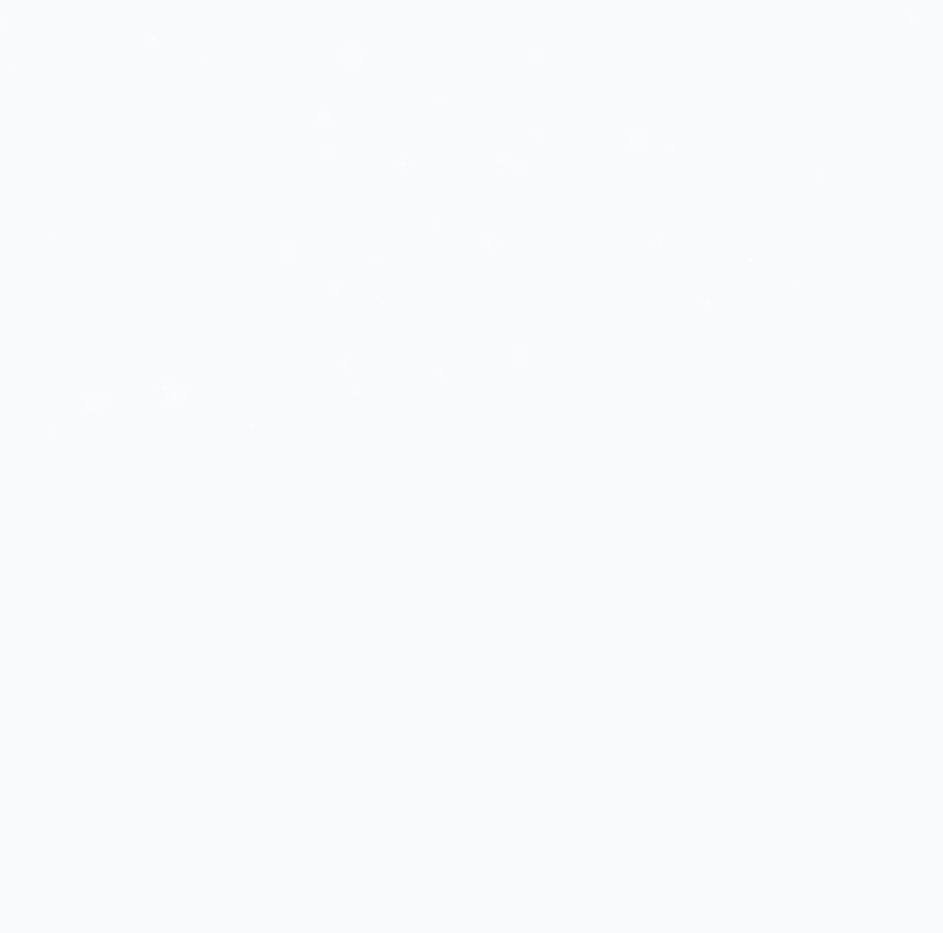
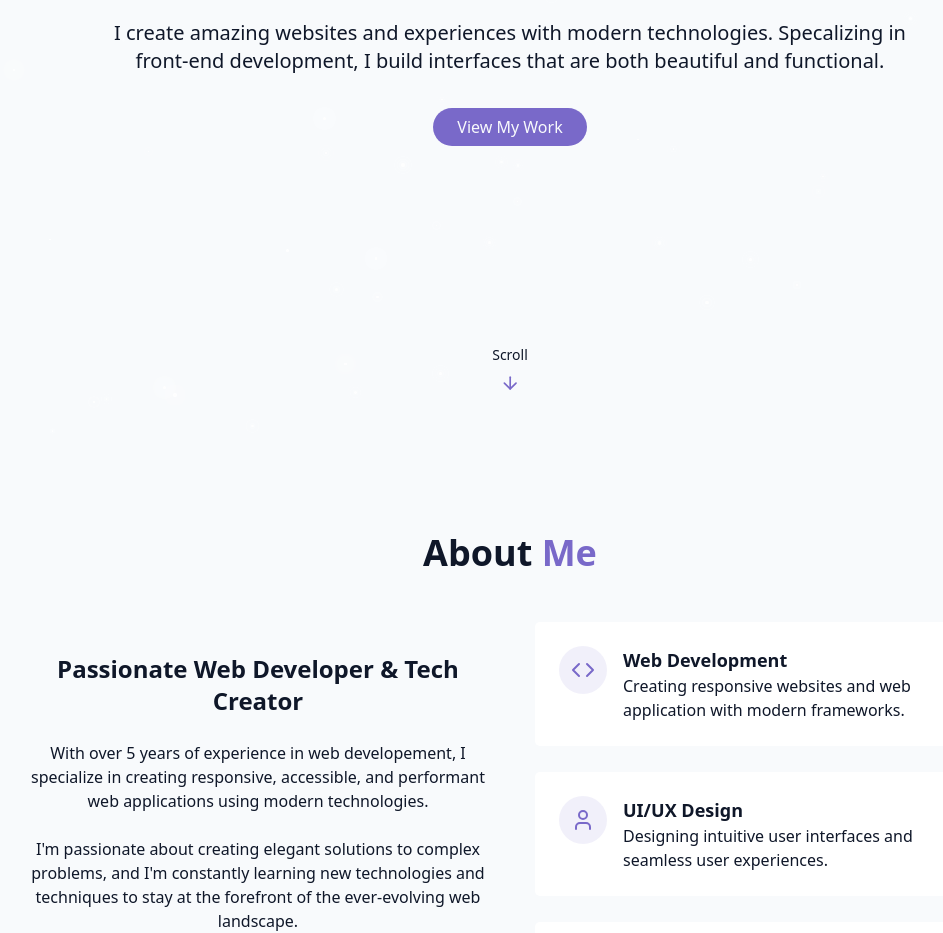
Before and after one commit to burhanqb/Portfolio, a React (Vite) app: page / in a window 1280 px wide. Shown: the part 363-1296 px from the top of the page, without its empty margins (130-1073 px from the left). Before the commit the page ends 800 px from the top, so only its background shows below. Built offline with nearby package versions, Linux system fonts and the light colour scheme.

Commit message:
Added Skills & About Me

```diff
--- /dev/null
+++ b/src/components/AboutSection.jsx
@@ -0,0 +1,81 @@
+import { Briefcase, Code, User } from "lucide-react";
+
+export const AboutSection = () => {
+    return (
+        <section id = "about" className="py-24 px-4 relative">
+            <div className="container mx-auto max-w-5xl">
+                <h2 className="text-3xl md:text-4xl font-bold mb-12 text-center">
+                    About <span className="text-primary"> Me</span>
+                </h2>
+                <div className="grid grid-cols-1 md:grid-cols-2 gap-12 items-center">
+                    <div className="space-y-6">
+                        <h3 className="text-2xl font-semibold">Passionate Web Developer & Tech Creator</h3>
+                        <p className="text-muted-foreground">
+                            With over 5 years of experience in web developement, I specialize
+                            in creating responsive, accessible, and performant web
+                            applications using modern technologies.
+                        </p>
+                        <p className="text-muted-foreground">
+                            I'm passionate about creating elegant solutions to complex
+                            problems, and I'm constantly learning new technologies and
+                            techniques to stay at the forefront of the ever-evolving web
+                            landscape.
+                        </p>
+                        <div className="flex flex-col sm:flex-row gap-4 pt-4 justify-center">
+                            <a href="#contact" className="cosmic-button">
+                                Get In Touch
+                            </a>
+                            <a href="" className="px-6 py-2 rounded-full border border-primary text-primary hover:bg-primary/10 transition-colors duration-300">
+                                Download CV
+                            </a>
+                        </div>
+                    </div>
+                    <div className="grid grid-cols-1 gap-6">
+                        <div className="gradient-border p-6 card-hover">
+                            <div className="flex items-start gap-4">
+                                <div className="p-3 rounded-full bg-primary/10">
+                                    <Code className="h-6 w-6 text-primary" />
+                                </div>
+                                <div className="text-left">
+                                    <h4 className="font-semibold text-lg"> Web Development</h4>
+                                    <p className="text-muted-foreground">
+                                        Creating responsive websites and web application with
+                                        modern frameworks.
+                                    </p>
+                                </div>
+                            </div>
+                        </div>
+                        <div className="gradient-border p-6 card-hover">
+                            <div className="flex items-start gap-4">
+                                <div className="p-3 rounded-full bg-primary/10">
+                                    <User className="h-6 w-6 text-primary" />
+                                </div>
+                                <div className="text-left">
+                                    <h4 className="font-semibold text-lg">UI/UX Design</h4>
+                                    <p className="text-muted-foreground">
+                                        Designing intuitive user interfaces and seamless user
+                                        experiences.
+                                    </p>
+                                </div>
+                            </div>
+                        </div>
+                        <div className="gradient-border p-6 card-hover">
+                            <div className="flex items-start gap-4">
+                                <div className="p-3 rounded-full bg-primary/10">
+                                    <Briefcase className="h-6 w-6 text-primary" />
+                                </div>
+                                <div className="text-left">
+                                    <h4 className="font-semibold text-lg">Project Management</h4>
+                                    <p className="text-muted-foreground">
+                                        Leadin projects from conception to completion with agile
+                                        methodologies.
+                                    </p>
+                                </div>
+                            </div>
+                        </div>
+                    </div>
+                </div>
+            </div>
+        </section>
+    );
+};
--- /dev/null
+++ b/src/components/HeroSection.jsx
@@ -0,0 +1,32 @@
+import { ArrowDown } from "lucide-react";
+
+
+export const HeroSection = () => {
+    return (
+    <section id = "hero" className="relative min-h-screen flex flex-col items-center justify-center px-4">
+        <div className="container max-w-4xl mx-auto text-center z-10">
+            <div className="space-y-6">
+                <h1 className="text-4xl md:text-6xl font-bold tracking-tight">
+                    <span className="opacity-0 animate-fade-in"> Hi, I'm</span>
+                    <span className="text-primary opacity-0 animate-fade-in-delay-1"> Burhanuddin</span>
+                    <span className="text-gradient ml-2 opacity-0 animate-fade-in-delay-2"> Qadir</span>
+                </h1>
+                <p className="text-lg md:text-xl text-muted-foreground max-2-2xl mx-auto opacity-0 animate-fade-in-delay-3">
+                    I create amazing websites and experiences with modern technologies.
+                    Specalizing in front-end development, I build interfaces that are
+                    both beautiful and functional.
+                </p>
+                <div className="pt-4 opacity-0 animate-fade-in-delay-4">
+                    <a href="#projects" className="cosmic-button">
+                        View My Work
+                    </a>
+                </div>
+            </div>
+        </div>
+        <div className="absolute bottom-8 left-1/2 -translate-x-1/2 flex flex-col items-center animate-bounce">
+            <span className="text-sm text-muted-foreground mb-2"> Scroll </span>
+            <ArrowDown className="h-5 w-5 text-primary" />
+        </div>
+    </section>
+    );
+};
--- /dev/null
+++ b/src/components/ProjectsSection.jsx
@@ -0,0 +1,9 @@
+const projects = [
+    {
+
+    }
+]
+
+export const ProjectsSection = () => {
+    return <div></div>
+};
--- /dev/null
+++ b/src/components/SkillsSection.jsx
@@ -0,0 +1,65 @@
+import { cn } from "../lib/utils";
+import { useState } from "react";
+
+const skills = [
+    //Frontend
+    {name: "HTML/CSS", level: 95, category: "frontend"},
+    {name: "JavaScript", level: 90, category: "frontend"},
+    {name: "React", level: 90, category: "frontend"},
+    {name: "TypeScript", level: 85, category: "frontend"},
+    {name: "Tailwind CSS", level: 90, category: "frontend"},
+    {name: "Next.js", level: 80, category: "frontend"},
+
+    //Backend
+    {name: "Node.js", level: 95, category: "backend"},
+    {name: "Express", level: 95, category: "backend"},
+    {name: "MongoDB", level: 95, category: "backend"},
+    {name: "PostgreSQL", level: 95, category: "backend"},
+    {name: "GraphQL", level: 95, category: "backend"},
+
+    //Tools
+    {name: "Git/Github", level: 95, category: "tools"},
+    {name: "Docker", level: 95, category: "tools"},
+    {name: "Figma", level: 95, category: "tools"},
+    {name: "VS Code", level: 95, category: "tools"},
+];
+
+const categories = ["all", "frontend", "backend", "tools"];
+
+
+
+export const SkillsSection = () => {
+        const [activeCategory, setActiveCategory] = useState("all");
+        const filteredSkills = skills.filter((skill) => activeCategory === "all" || skill.category === activeCategory);
+    return (
+        <section id="skills" className="py-24 px-4 relative bg-secondary/30">
+            <div className="container mx-auto max-w-5xl">
+                <h2 className="text-3xl md:text-4xl font-bold mb-12 text-center">
+                    My <span className="text-primary"> Skills</span>
+                </h2>
+                <div className="flex flex-wrap justify-center gap-4 mb-12">
+                    {categories.map((category, key) => (
+                        <button key={key} className={cn("px-5 py-2 rounded-full transition-colors duration-300 capitalize", activeCategory === category ? "bg-primary text-primary-foreground" : "bg-secondary/70 text-foreground hover:bd-secondary")} onClick={() => setActiveCategory(category)}>
+                            {category}
+                        </button>
+                    ))}
+                </div>
+                <div className="grid grid-cols-1 sm:grid-cols-2 lg:grid-cols-3 gap-6">
+                    {filteredSkills.map((skill, key) => (
+                        <div key={key} className="bg-card p-6 rounded-lg shadow-xs card-hover">
+                            <div className="text-left mb-4">
+                                <h3 className="font-semibold text-lg">{skill.name}</h3>
+                            </div>
+                            <div className="w-full bg-secondary/50 h-2 rounded-full overflow-hidden">
+                                <div className="bg-primary h-2 rounded-full origin-left animate-[grow_1.5s_ease-out" style={{width: skill.level + "%"}} />
+                            </div>
+                            <div className="text-right mt-1">
+                                <span className="text-sm text-muted-foreground">{skill.level}%</span>
+                            </div>
+                        </div>
+                    ))}
+                </div>
+            </div>
+        </section>
+    );
+};
--- a/src/pages/Home.jsx
+++ b/src/pages/Home.jsx
@@ -1,6 +1,10 @@
 import { ThemeToggle } from "../components/ThemeToggle";
 import { StarBackground } from "../components/StarBackground"
 import { Navbar } from "../components/NavBar";
+import { HeroSection } from "../components/HeroSection";
+import { AboutSection } from "../components/AboutSection";
+import { SkillsSection } from "../components/SkillsSection";
+import { ProjectsSection } from "../components/ProjectsSection";
 
 export const Home = () => {
     return (
@@ -12,7 +16,12 @@
             {/* Navbar */}
             <Navbar />
             {/* Main Content */}
-
+            <main>
+                <HeroSection />
+                <AboutSection />
+                <SkillsSection />
+                <ProjectsSection />
+            </main>
             {/* Footer */}
 
         </div>
```
